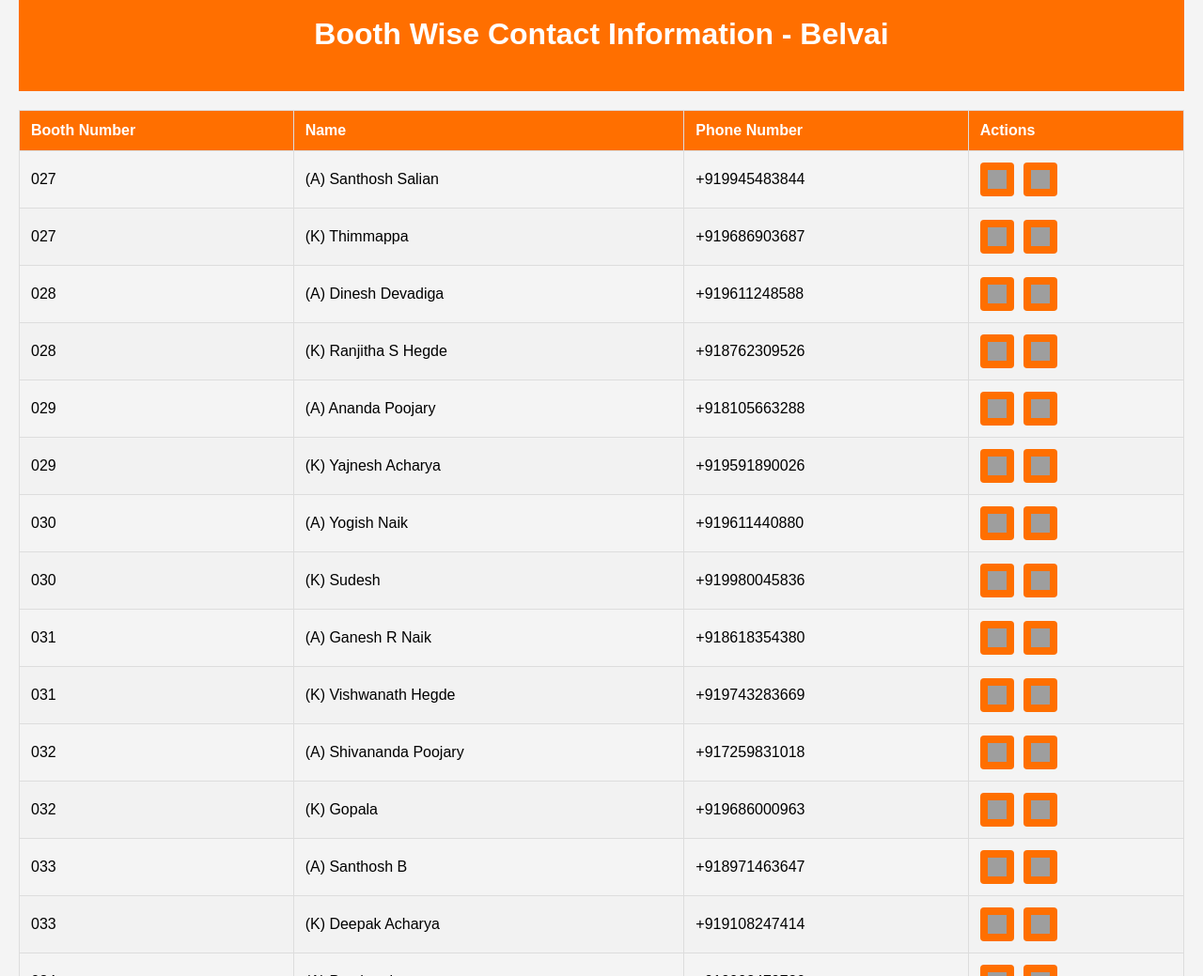
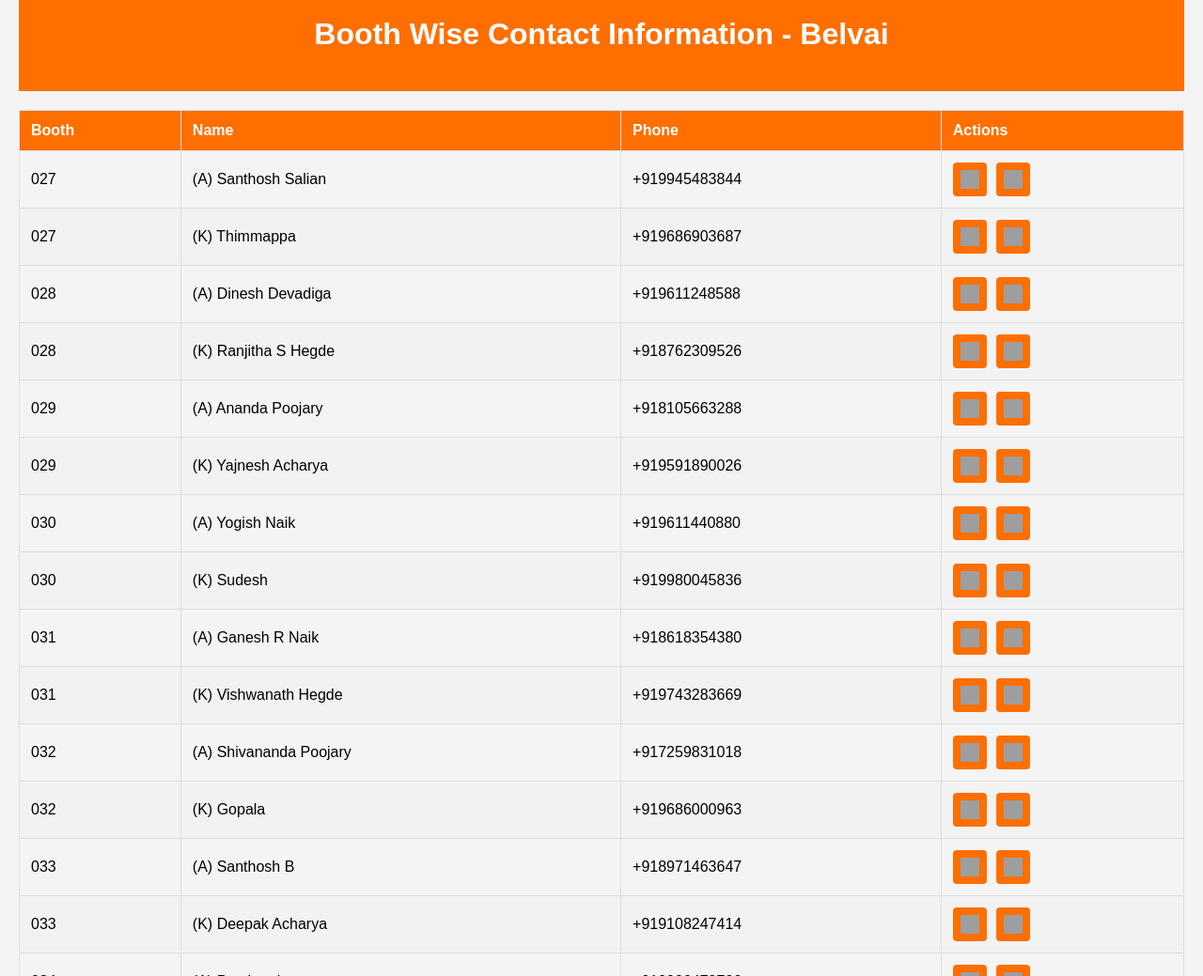
Before and after one commit to roshanvijay37/BelvaiBooth, a plain HTML site: page index.html in a window 1280 px wide. Shown: the part 61-1100 px from the top of the page at 94% size. Drawn offline with Linux system fonts and the light colour scheme; grey boxes are pictures that could not be loaded.

```diff
--- a/index.html
+++ b/index.html
@@ -103,9 +103,9 @@
     <table id="booth-table">
         <thead>
             <tr>
-                <th>Booth Number</th>
+                <th>Booth</th>
                 <th>Name</th>
-                <th>Phone Number</th>
+                <th>Phone</th>
                 <th>Actions</th>
             </tr>
         </thead>
```
